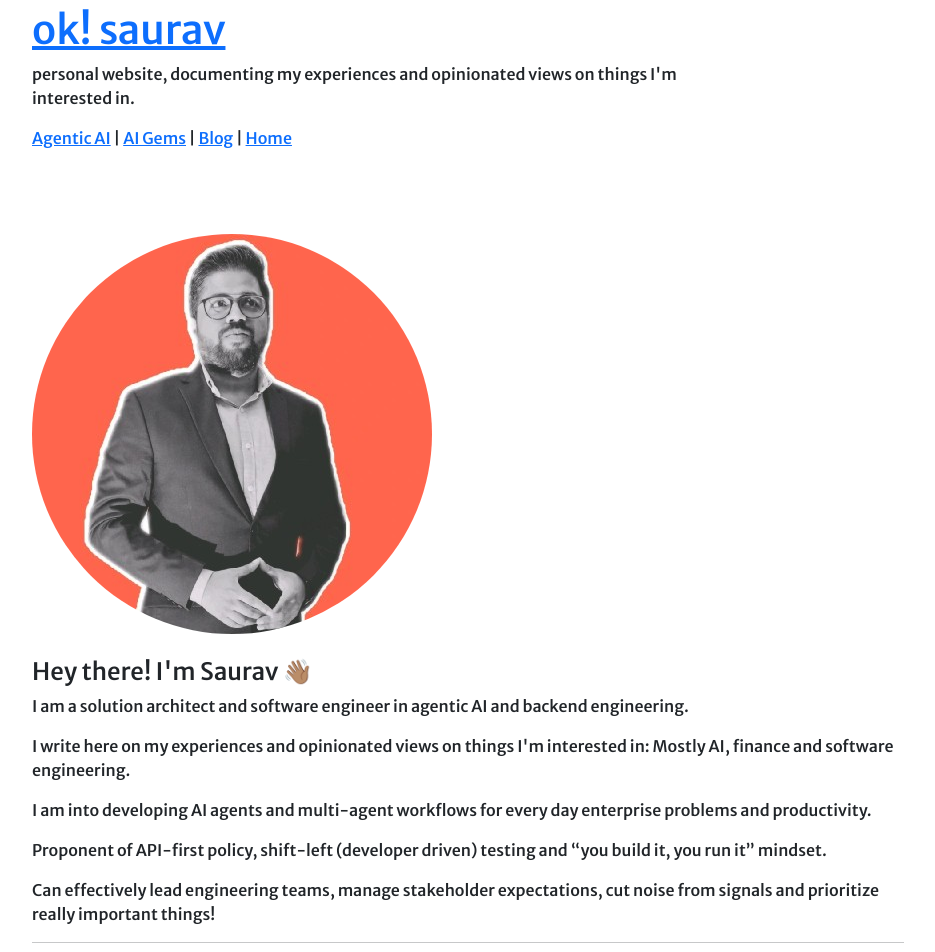
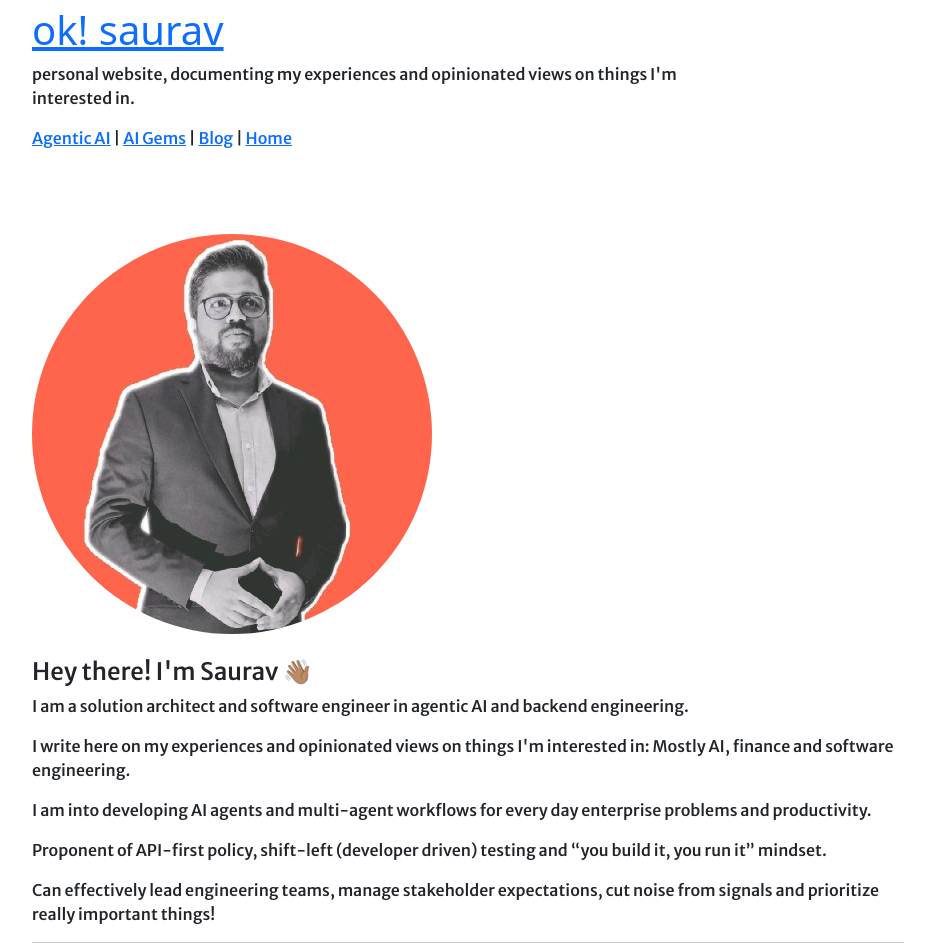
Before and after one commit to coffeeml/coffeeml.github.io, a Jekyll site: the page built from index.markdown, in a window 1280 px wide. Shown: the top 952 px of the page, without its empty margins (172-1107 px from the left). Built offline with Jekyll 4.4.1, drawn with Linux system fonts in a browser that asks for light colours; nearby versions of some CDN libraries; some web fonts are replaced.

Commit message:
Update default.html

```diff
--- a/_layouts/default.html
+++ b/_layouts/default.html
@@ -7,7 +7,7 @@
   <div class="container">
     <div class="row content">
       <div class="col-9">
-        <h1><a href="/">{{ site.title }}</a></h1>
+        <h1 class="design-font"><a href="/">{{ site.title }}</a></h1>
         <p>{{ site.description }}</p>
         <p>{% for page in site.pages %}
           {% if page.title and page.includelink %}<a href="{{ page.url | prepend: site.baseurl }}">{{
```
